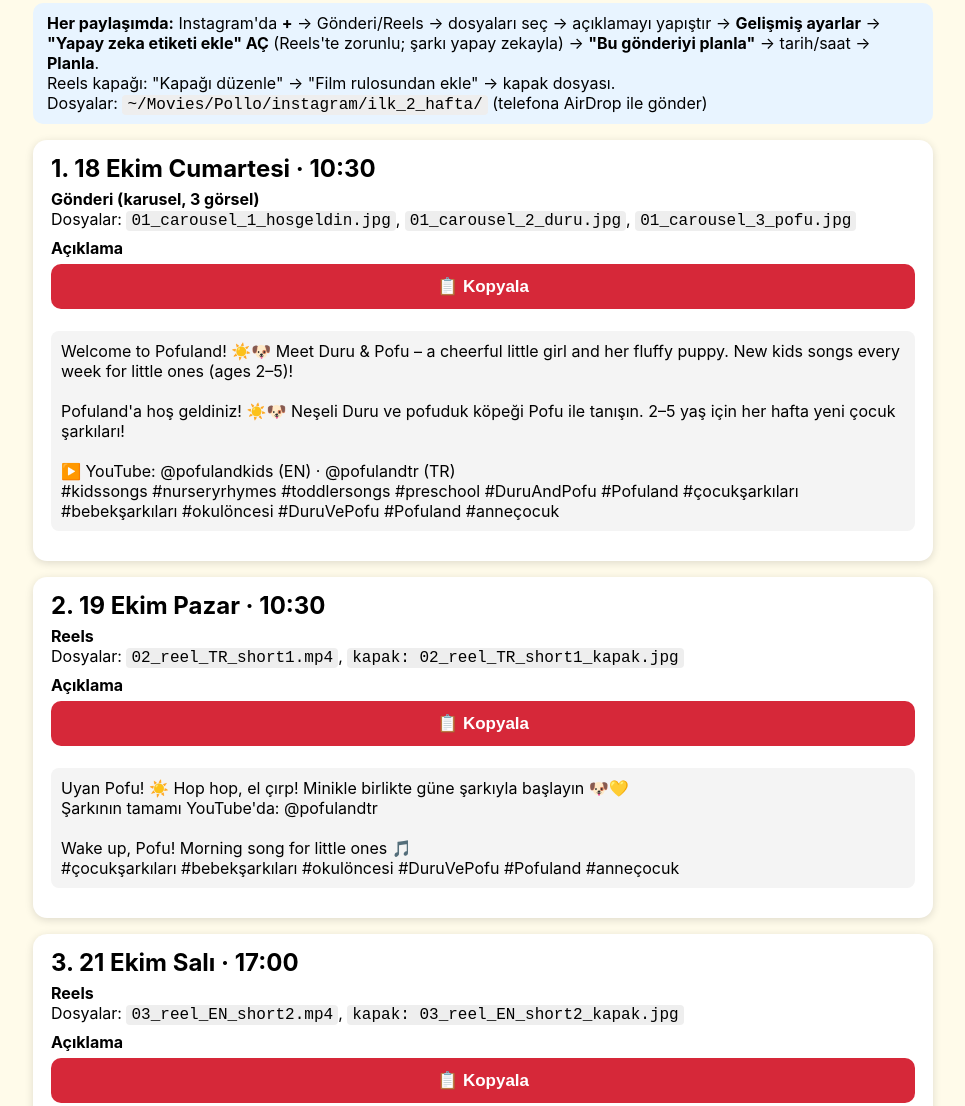
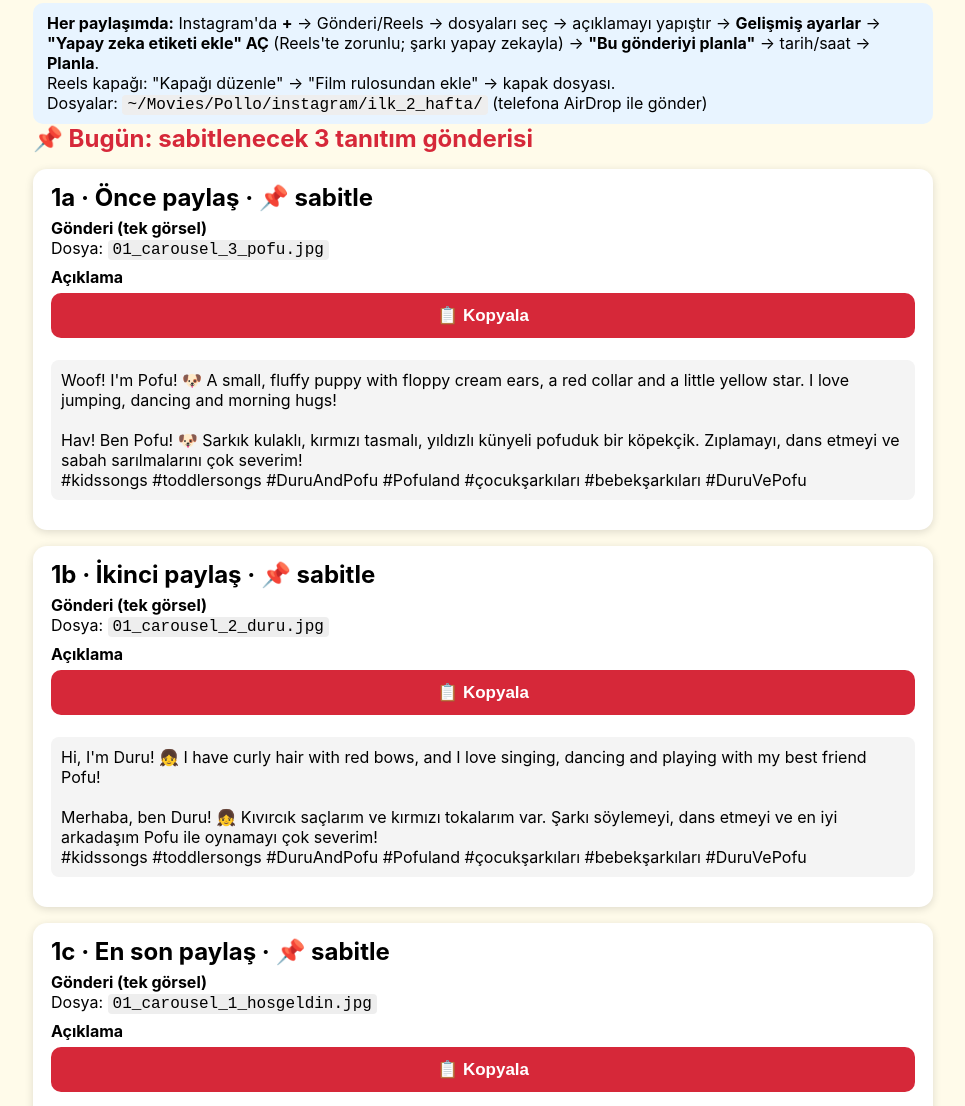
Before and after one commit to pofuland/pofuland.github.io, a plain HTML site: page ig/index.html in a window 1280 px wide. Shown: the part 81-1187 px from the top of the page, without its empty margins (157-1122 px from the left). Drawn offline with Linux system fonts and the light colour scheme.

Commit message:
IG helper: 3 pinned intro posts

```diff
--- a/ig/index.html
+++ b/ig/index.html
@@ -2,13 +2,19 @@
 if(navigator.clipboard&&window.isSecureContext){navigator.clipboard.writeText(t).then(ok,function(){fb(t);ok()})}else{fb(t);ok()}}
 function fb(t){var a=document.createElement('textarea');a.value=t;a.setAttribute('readonly','');a.style.position='fixed';a.style.top='-1000px';document.body.appendChild(a);a.select();a.setSelectionRange(0,99999);document.execCommand('copy');document.body.removeChild(a)}</script>
 <h1>🐶 Pofuland Instagram – ilk 2 hafta</h1><div class="s"><b>Her paylaşımda:</b> Instagram'da <b>+</b> → Gönderi/Reels → dosyaları seç → açıklamayı yapıştır → <b>Gelişmiş ayarlar</b> → <b>"Yapay zeka etiketi ekle" AÇ</b> (Reels'te zorunlu; şarkı yapay zekayla) → <b>"Bu gönderiyi planla"</b> → tarih/saat → <b>Planla</b>.<br>Reels kapağı: "Kapağı düzenle" → "Film rulosundan ekle" → kapak dosyası.<br>Dosyalar: <code>~/Movies/Pollo/instagram/ilk_2_hafta/</code> (telefona AirDrop ile gönder)</div>
-<div class="c"><h2>1. 18 Ekim Cumartesi · 10:30</h2><b>Gönderi (karusel, 3 görsel)</b><br>Dosyalar: <code>01_carousel_1_hosgeldin.jpg</code>, <code>01_carousel_2_duru.jpg</code>, <code>01_carousel_3_pofu.jpg</code><div style="margin-top:8px"><b>Açıklama</b> <button onclick="cp('p1',this)">📋 Kopyala</button></div><pre id="p1">Welcome to Pofuland! ☀️🐶 Meet Duru &amp; Pofu – a cheerful little girl and her fluffy puppy. New kids songs every week for little ones (ages 2–5)!
 
-Pofuland&#x27;a hoş geldiniz! ☀️🐶 Neşeli Duru ve pofuduk köpeği Pofu ile tanışın. 2–5 yaş için her hafta yeni çocuk şarkıları!
+<h2 style="color:#d62839">📌 Bugün: sabitlenecek 3 tanıtım gönderisi</h2><div class="c"><h2>1a · Önce paylaş · 📌 sabitle</h2><b>Gönderi (tek görsel)</b><br>Dosya: <code>01_carousel_3_pofu.jpg</code><div style="margin-top:8px"><b>Açıklama</b> <button onclick="cp('q0',this)">📋 Kopyala</button></div><pre id="q0">Woof! I&#x27;m Pofu! 🐶 A small, fluffy puppy with floppy cream ears, a red collar and a little yellow star. I love jumping, dancing and morning hugs!
+
+Hav! Ben Pofu! 🐶 Sarkık kulaklı, kırmızı tasmalı, yıldızlı künyeli pofuduk bir köpekçik. Zıplamayı, dans etmeyi ve sabah sarılmalarını çok severim!
+#kidssongs #toddlersongs #DuruAndPofu #Pofuland #çocukşarkıları #bebekşarkıları #DuruVePofu</pre></div><div class="c"><h2>1b · İkinci paylaş · 📌 sabitle</h2><b>Gönderi (tek görsel)</b><br>Dosya: <code>01_carousel_2_duru.jpg</code><div style="margin-top:8px"><b>Açıklama</b> <button onclick="cp('q1',this)">📋 Kopyala</button></div><pre id="q1">Hi, I&#x27;m Duru! 👧 I have curly hair with red bows, and I love singing, dancing and playing with my best friend Pofu!
+
+Merhaba, ben Duru! 👧 Kıvırcık saçlarım ve kırmızı tokalarım var. Şarkı söylemeyi, dans etmeyi ve en iyi arkadaşım Pofu ile oynamayı çok severim!
+#kidssongs #toddlersongs #DuruAndPofu #Pofuland #çocukşarkıları #bebekşarkıları #DuruVePofu</pre></div><div class="c"><h2>1c · En son paylaş · 📌 sabitle</h2><b>Gönderi (tek görsel)</b><br>Dosya: <code>01_carousel_1_hosgeldin.jpg</code><div style="margin-top:8px"><b>Açıklama</b> <button onclick="cp('q2',this)">📋 Kopyala</button></div><pre id="q2">Welcome to Pofuland! ☀️🐶 Sing, dance and play with Duru &amp; Pofu – new kids songs every week for little ones (ages 2–5)!
+
+Pofuland&#x27;a hoş geldiniz! ☀️🐶 Duru &amp; Pofu ile söyle, dans et, oyna – 2–5 yaş için her hafta yeni çocuk şarkıları!
 
 ▶️ YouTube: @pofulandkids (EN) · @pofulandtr (TR)
-#kidssongs #nurseryrhymes #toddlersongs #preschool #DuruAndPofu #Pofuland #çocukşarkıları #bebekşarkıları #okulöncesi #DuruVePofu #Pofuland #anneçocuk</pre></div>
-<div class="c"><h2>2. 19 Ekim Pazar · 10:30</h2><b>Reels</b><br>Dosyalar: <code>02_reel_TR_short1.mp4</code>, <code>kapak: 02_reel_TR_short1_kapak.jpg</code><div style="margin-top:8px"><b>Açıklama</b> <button onclick="cp('p2',this)">📋 Kopyala</button></div><pre id="p2">Uyan Pofu! ☀️ Hop hop, el çırp! Minikle birlikte güne şarkıyla başlayın 🐶💛
+#kidssongs #nurseryrhymes #toddlersongs #preschool #DuruAndPofu #Pofuland #çocukşarkıları #bebekşarkıları #okulöncesi #DuruVePofu #anneçocuk</pre></div><h2 style="color:#d62839">🗓 Sonraki paylaşımlar</h2><div class="c"><h2>2. 19 Ekim Pazar · 10:30</h2><b>Reels</b><br>Dosyalar: <code>02_reel_TR_short1.mp4</code>, <code>kapak: 02_reel_TR_short1_kapak.jpg</code><div style="margin-top:8px"><b>Açıklama</b> <button onclick="cp('p2',this)">📋 Kopyala</button></div><pre id="p2">Uyan Pofu! ☀️ Hop hop, el çırp! Minikle birlikte güne şarkıyla başlayın 🐶💛
 Şarkının tamamı YouTube&#x27;da: @pofulandtr
 
 Wake up, Pofu! Morning song for little ones 🎵
```
